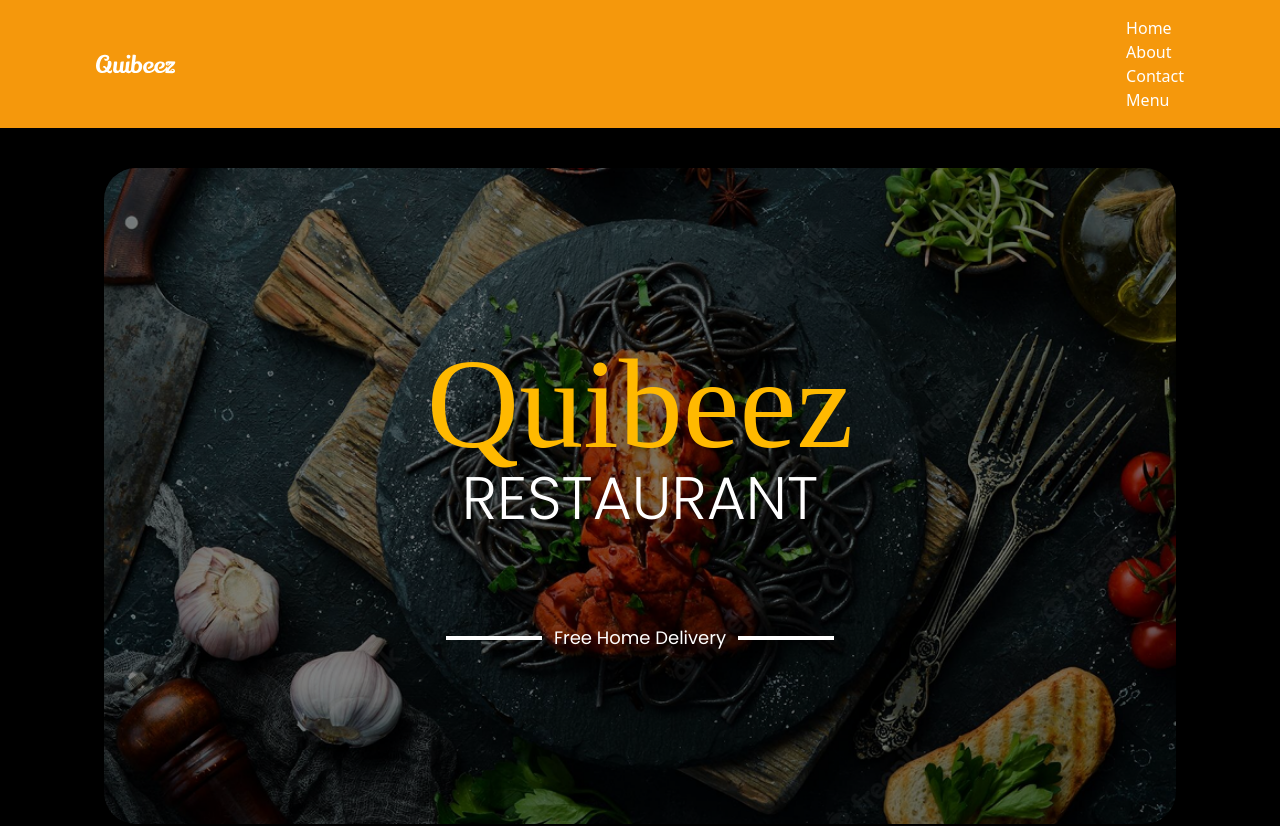
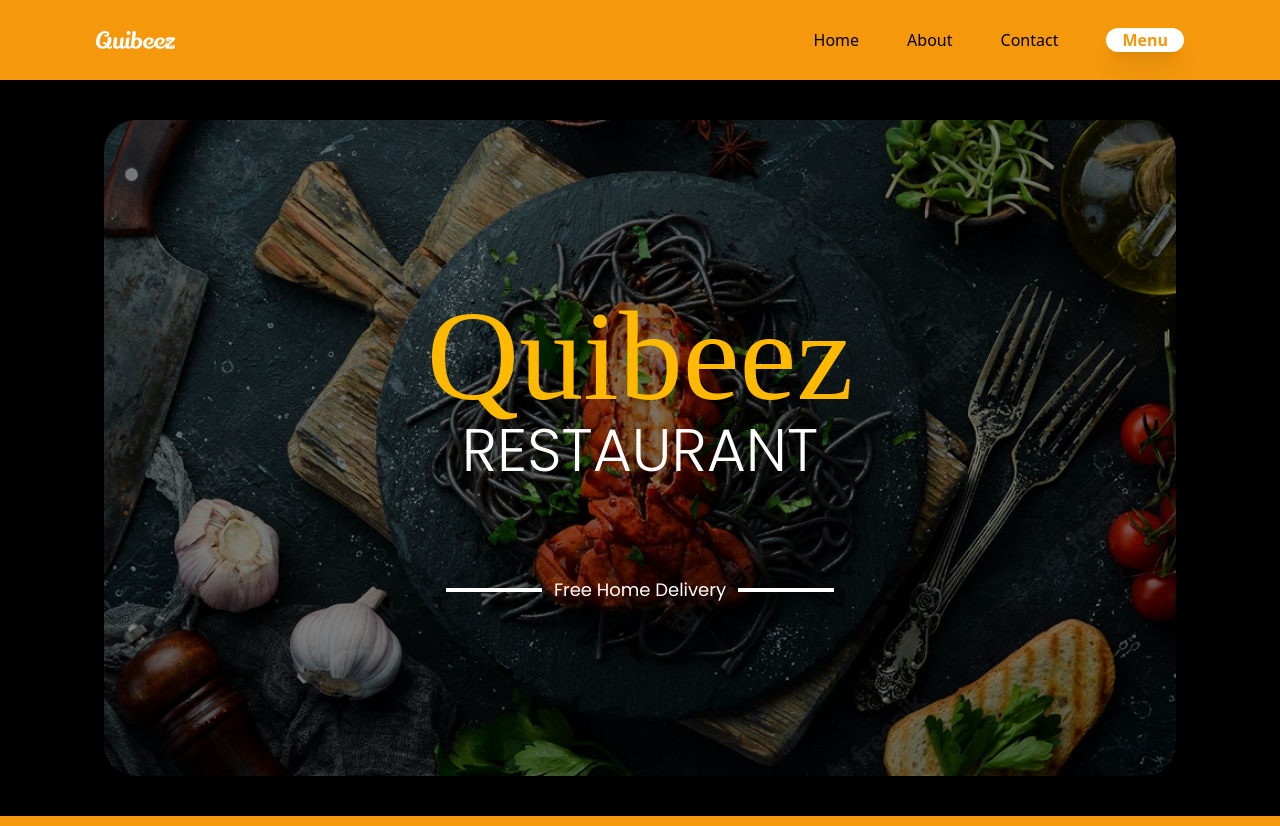
Before and after one commit to GahCunha/SIFsoft-project, a React (Vite) app: page / in a window 1280 px wide. Shown: the top 826 px of the page. Built offline with nearby package versions, Linux system fonts and the light colour scheme; a web font is replaced by a local one.

Commit message:
feat: Implement initial application layout including Navbar, Hero, Menu, and Contact sections.

```diff
--- a/src/App.tsx
+++ b/src/App.tsx
@@ -1,6 +1,8 @@
 import { Navbar } from "./components/commum/navbar";
 import { About } from "./components/sections/about";
+import { Contact } from "./components/sections/contact";
 import { Hero } from "./components/sections/hero";
+import { Menu } from "./components/sections/menu";
 
 function App() {
   return (
@@ -8,6 +10,8 @@ function App() {
       <Navbar />
       <Hero />
       <About />
+      <Menu />
+      <Contact />
     </>
   );
 }
--- a/src/components/commum/navbar.tsx
+++ b/src/components/commum/navbar.tsx
@@ -1,14 +1,26 @@
 import { Logo } from "./logo";
 
 export function Navbar() {
+  const links = [
+    { href: "#home", label: "Home" },
+    { href: "#about", label: "About" },
+    { href: "#contact", label: "Contact" },
+    {
+      href: "#menu",
+      label: "Menu",
+      className:
+        "text-amber h-fit rounded-full bg-white px-4 font-bold shadow-xl"
+    }
+  ];
   return (
-    <nav className="flex justify-between bg-amber mx-24 py-4">
+    <nav className="bg-amber sticky top-0 z-50 flex h-20 items-center justify-between px-24 py-4 shadow-xl">
       <Logo />
-      <ul>
-        <li>Home</li>
-        <li>About</li>
-        <li>Contact</li>
-        <li>Menu</li>
+      <ul className="flex gap-12">
+        {links.map((link) => (
+          <a href={link.href} className={link.className || "text-black"}>
+            {link.label}
+          </a>
+        ))}
       </ul>
     </nav>
   );
--- /dev/null
+++ b/src/components/sections/contact.tsx
@@ -0,0 +1,9 @@
+import { Section } from "../commum/section";
+
+export function Contact() {
+  return (
+    <Section className="" center id="contact">
+      <h2 className="font-serif text-3xl text-black italic">Contact</h2>
+    </Section>
+  );
+}
--- a/src/components/sections/hero.tsx
+++ b/src/components/sections/hero.tsx
@@ -2,8 +2,8 @@ import { Section } from "../commum/section";
 
 export function Hero() {
   return (
-    <Section id="hero" center className="bg-black min-h-[calc(100vh-4rem)] ">
-      <div className="text-center z-10">
+    <Section id="home" center className="min-h-[calc(100vh-4rem)] bg-black">
+      <div className="z-10 text-center">
         <h1 className="font-lily text-9xl text-amber-400">Quibeez</h1>
         <h2 className="font-poppins text-6xl font-light uppercase">
           Restaurant
@@ -11,11 +11,11 @@ export function Hero() {
 
         <div className="mt-24 flex items-center justify-center gap-3">
           <div className="h-1 w-24 bg-white" />
-          <p className="font-poppins text-lg text-italic">Free Home Delivery</p>
+          <p className="font-poppins text-italic text-lg">Free Home Delivery</p>
           <div className="h-1 w-24 bg-white" />
         </div>
       </div>
-      <div className="bg-[url('/src/assets/hero.png')]  bg-cover bg-center bg-no-repeat absolute inset-10 z-0 rounded-4xl"></div>
+      <div className="absolute inset-10 z-0 rounded-4xl bg-[url('/src/assets/hero.png')] bg-cover bg-center bg-no-repeat"></div>
     </Section>
   );
 }
--- /dev/null
+++ b/src/components/sections/menu.tsx
@@ -0,0 +1,9 @@
+import { Section } from "../commum/section";
+
+export function Menu() {
+  return (
+    <Section className="" center id="menu">
+      <h2 className="font-serif text-3xl text-black italic">Menu</h2>
+    </Section>
+  );
+}
```
Also changed, not shown: src/assets/Rectangle 20.png (added).
